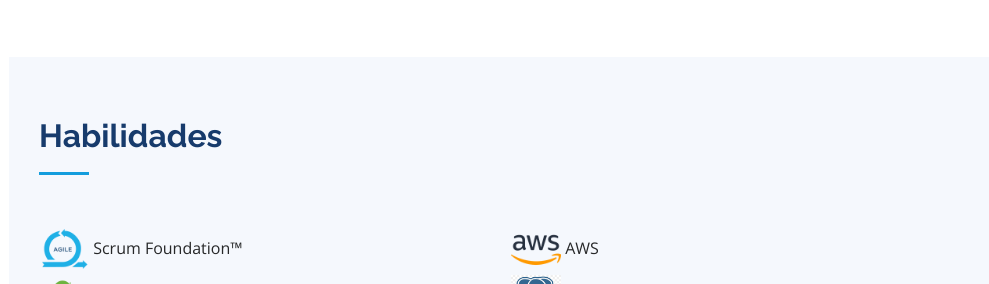
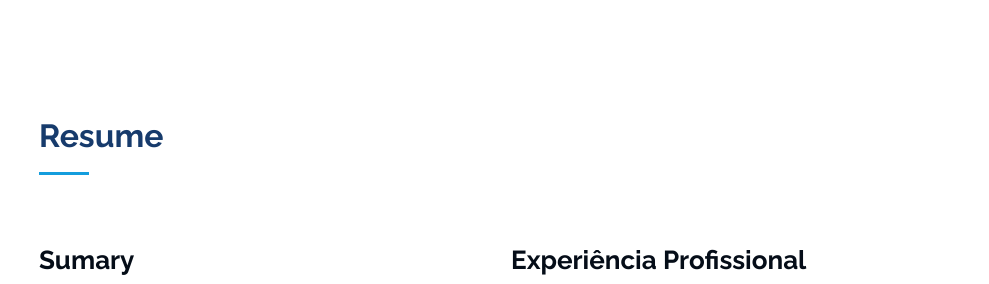
Before and after one commit to devlucasmart/lucas-profile, a plain HTML site: page index.html in a window 1280 px wide. Shown: the part 1543-1827 px from the top of the page, without its empty margins (291-1280 px from the left). Drawn offline with nearby package versions, Linux system fonts and the light colour scheme.

Commit message:
comment skills

```diff
--- a/index.html
+++ b/index.html
@@ -109,7 +109,7 @@
       </div>
     </section><!-- End About Section -->
 
-    <section id="skills" class="skills section-bg">
+    <!-- <section id="skills" class="skills section-bg">
       <div class="container">
         <div class="section-title">
           <h2>Habilidades</h2>
@@ -125,7 +125,6 @@
               <img src="assets/img/spring-icon.png" alt="Spring" class="img-icon">
               <span>Ecosistema Spring</span>
             </div>
-            <!-- Adicione mais habilidades aqui -->
             <div class="skill">
               <img src="assets/img/java-icon.png" alt="JAVA" class="img-icon">
               <span>Java (8, 11, 17)</span>
@@ -141,7 +140,6 @@
               <img src="assets/img/aws-icon.png" alt="AWS" class="img-icon">
               <span>AWS</span>
             </div>
-            <!-- Outras habilidades aqui -->
             <div class="skill">
               <img src="assets/img/postgresql-icon.png" alt="PostgreSQL" class="img-icon">
               <span>PostgreSQL</span>
@@ -157,7 +155,7 @@
           </div>
         </div>
       </div>
-    </section><!-- End Skills Section -->
+    </section> -->
 
 
     <!-- ======= Resume Section ======= -->
```
